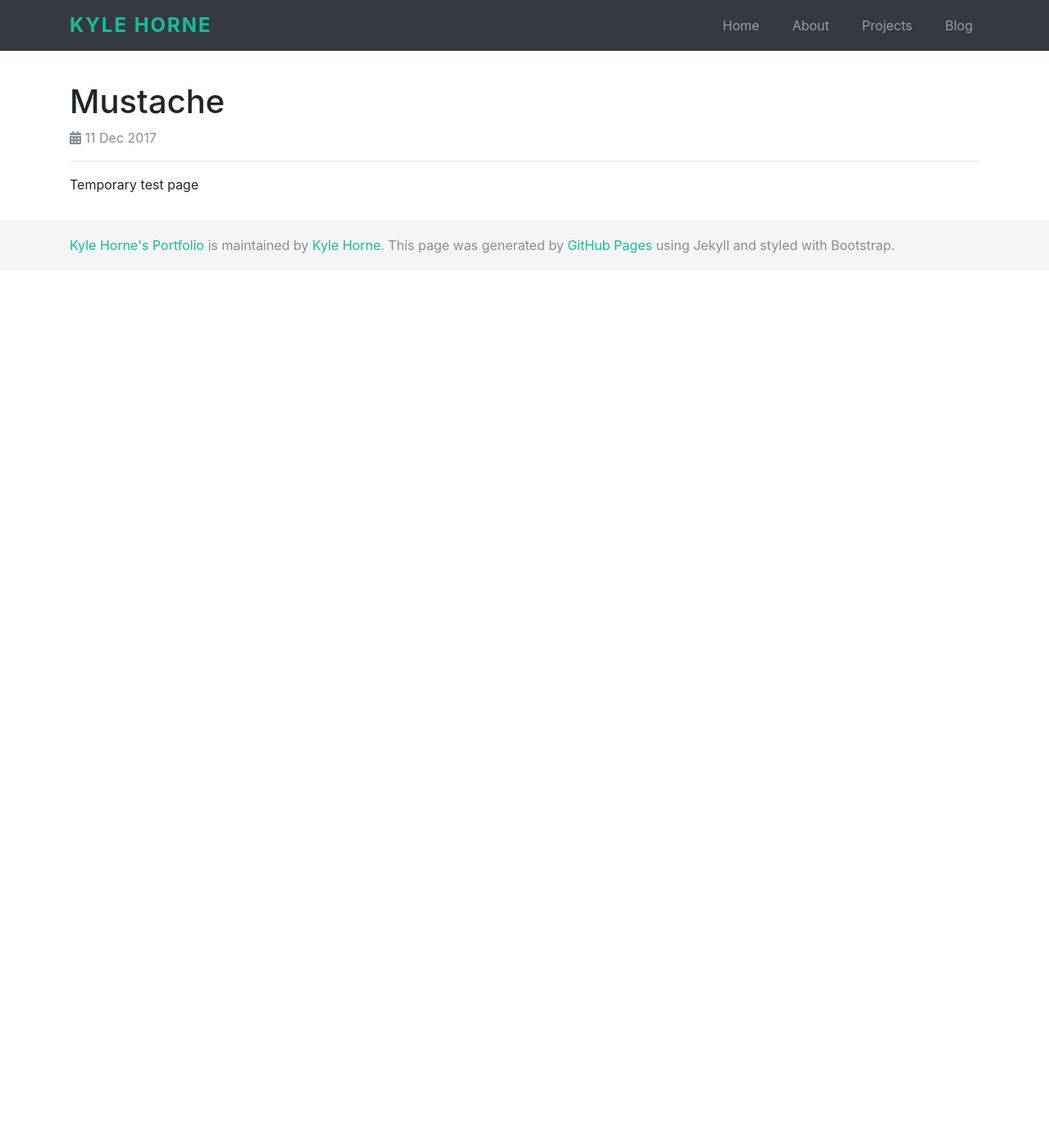
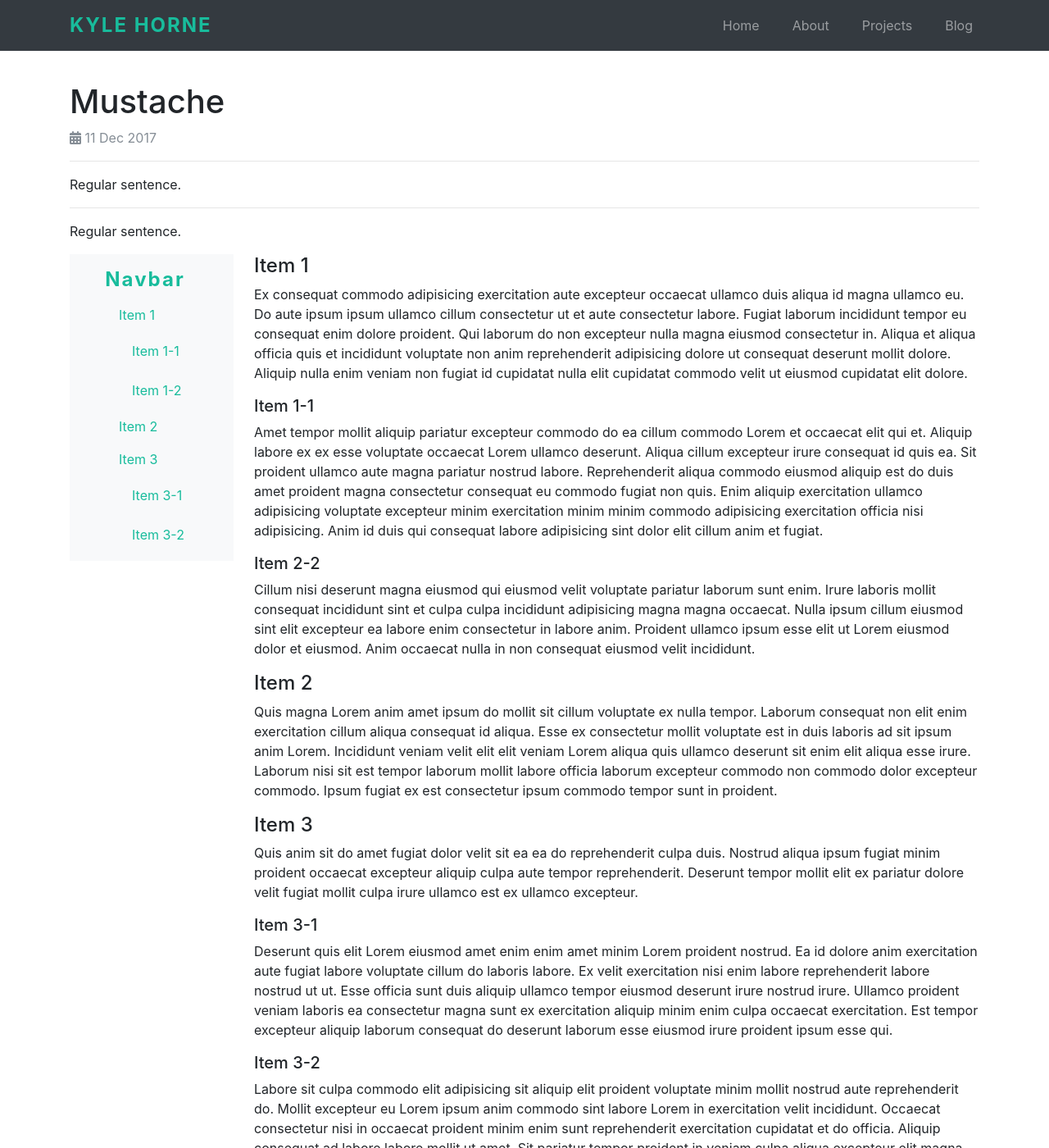
Before and after one commit to kyle-horne/kyle-horne.github.io, a Jekyll site: the page built from _posts/2017-12-11-mustache.md, in a window 1280 px wide and 1400 px high. Shown: the whole window at 82% size. Built offline with Jekyll 4.4.1, drawn with Linux system fonts in a browser that asks for light colours; nearby versions of some CDN libraries; some of the changed text lies outside the part shown.

Commit message:
Update site url

```diff
--- a/_config.yml
+++ b/_config.yml
@@ -7,7 +7,7 @@ paginate:     1
 # About/contact
 author:
   name:       Kyle Horne
-  url:        https://kyle-horne.github.io/about
+  url:        https://kylehorne.github.io/about
 
 # Gems
 plugins:
--- /dev/null
+++ b/_layouts/defaultscroll.html
@@ -0,0 +1,21 @@
+<!doctype html>
+<html lang="en">
+  {% include head.html %}
+
+  <body class="scrollspy-content" data-spy="scroll" data-target="#myScrollspy" data-offset="100">
+    {% include page-header.html %}
+
+    <section class="container">
+
+      <h1>{{ page.title }}</h1>
+      <p class="meta text-muted"><i class="fa fa-calendar" aria-hidden="true"></i> {{ page.date | date_to_string }}</p>
+      <hr/>
+
+      {{ content }}
+
+    </section>
+
+    {% include page-footer.html %}
+
+  </body>
+</html>
--- a/_posts/2017-12-11-mustache.md
+++ b/_posts/2017-12-11-mustache.md
@@ -1,8 +1,50 @@
 ---
-layout: post
+layout: defaultscroll
 title: "Mustache"
 date: 2017-12-11 22:20:00
 categories: code
+excerpt: "Ex consequat commodo adipisicing exercitation aute excepteur occaecat ullamco duis aliqua id magna ullamco eu. Do aute ipsum ipsum ullamco cillum consectetur ut et aute consectetur labore."
 ---
 
-Temporary test page
+<p>Regular sentence.</p>
+<hr />
+<p>Regular sentence.</p>
+
+<div id="myScrollspy">
+    <div id="left-sidebar">
+      <nav class="navbar navbar-light bg-light flex-column">
+      <a class="navbar-brand" href="#">Navbar</a>
+        <nav class="nav nav-pills flex-column">
+          <a class="nav-link active" href="#item-1">Item 1</a>
+          <nav class="nav nav-pills flex-column">
+            <a class="nav-link ml-3 my-1 active" href="#item-1-1">Item 1-1</a>
+            <a class="nav-link ml-3 my-1" href="#item-1-2">Item 1-2</a>
+          </nav>
+          <a class="nav-link" href="#item-2">Item 2</a>
+          <a class="nav-link" href="#item-3">Item 3</a>
+          <nav class="nav nav-pills flex-column">
+            <a class="nav-link ml-3 my-1" href="#item-3-1">Item 3-1</a>
+            <a class="nav-link ml-3 my-1" href="#item-3-2">Item 3-2</a>
+          </nav>
+        </nav>
+      </nav>
+    </div>
+    <div id="right-content">
+      <div data-spy="scroll">
+        <h4 id="item-1">Item 1</h4>
+        <p>Ex consequat commodo adipisicing exercitation aute excepteur occaecat ullamco duis aliqua id magna ullamco eu. Do aute ipsum ipsum ullamco cillum consectetur ut et aute consectetur labore. Fugiat laborum incididunt tempor eu consequat enim dolore proident. Qui laborum do non excepteur nulla magna eiusmod consectetur in. Aliqua et aliqua officia quis et incididunt voluptate non anim reprehenderit adipisicing dolore ut consequat deserunt mollit dolore. Aliquip nulla enim veniam non fugiat id cupidatat nulla elit cupidatat commodo velit ut eiusmod cupidatat elit dolore.</p>
+        <h5 id="item-1-1">Item 1-1</h5>
+        <p>Amet tempor mollit aliquip pariatur excepteur commodo do ea cillum commodo Lorem et occaecat elit qui et. Aliquip labore ex ex esse voluptate occaecat Lorem ullamco deserunt. Aliqua cillum excepteur irure consequat id quis ea. Sit proident ullamco aute magna pariatur nostrud labore. Reprehenderit aliqua commodo eiusmod aliquip est do duis amet proident magna consectetur consequat eu commodo fugiat non quis. Enim aliquip exercitation ullamco adipisicing voluptate excepteur minim exercitation minim minim commodo adipisicing exercitation officia nisi adipisicing. Anim id duis qui consequat labore adipisicing sint dolor elit cillum anim et fugiat.</p>
+        <h5 id="item-1-2">Item 2-2</h5>
+        <p>Cillum nisi deserunt magna eiusmod qui eiusmod velit voluptate pariatur laborum sunt enim. Irure laboris mollit consequat incididunt sint et culpa culpa incididunt adipisicing magna magna occaecat. Nulla ipsum cillum eiusmod sint elit excepteur ea labore enim consectetur in labore anim. Proident ullamco ipsum esse elit ut Lorem eiusmod dolor et eiusmod. Anim occaecat nulla in non consequat eiusmod velit incididunt.</p>
+        <h4 id="item-2">Item 2</h4>
+        <p>Quis magna Lorem anim amet ipsum do mollit sit cillum voluptate ex nulla tempor. Laborum consequat non elit enim exercitation cillum aliqua consequat id aliqua. Esse ex consectetur mollit voluptate est in duis laboris ad sit ipsum anim Lorem. Incididunt veniam velit elit elit veniam Lorem aliqua quis ullamco deserunt sit enim elit aliqua esse irure. Laborum nisi sit est tempor laborum mollit labore officia laborum excepteur commodo non commodo dolor excepteur commodo. Ipsum fugiat ex est consectetur ipsum commodo tempor sunt in proident.</p>
+        <h4 id="item-3">Item 3</h4>
+        <p>Quis anim sit do amet fugiat dolor velit sit ea ea do reprehenderit culpa duis. Nostrud aliqua ipsum fugiat minim proident occaecat excepteur aliquip culpa aute tempor reprehenderit. Deserunt tempor mollit elit ex pariatur dolore velit fugiat mollit culpa irure ullamco est ex ullamco excepteur.</p>
+        <h5 id="item-3-1">Item 3-1</h5>
+        <p>Deserunt quis elit Lorem eiusmod amet enim enim amet minim Lorem proident nostrud. Ea id dolore anim exercitation aute fugiat labore voluptate cillum do laboris labore. Ex velit exercitation nisi enim labore reprehenderit labore nostrud ut ut. Esse officia sunt duis aliquip ullamco tempor eiusmod deserunt irure nostrud irure. Ullamco proident veniam laboris ea consectetur magna sunt ex exercitation aliquip minim enim culpa occaecat exercitation. Est tempor excepteur aliquip laborum consequat do deserunt laborum esse eiusmod irure proident ipsum esse qui.</p>
+        <h5 id="item-3-2">Item 3-2</h5>
+        <p>Labore sit culpa commodo elit adipisicing sit aliquip elit proident voluptate minim mollit nostrud aute reprehenderit do. Mollit excepteur eu Lorem ipsum anim commodo sint labore Lorem in exercitation velit incididunt. Occaecat consectetur nisi in occaecat proident minim enim sunt reprehenderit exercitation cupidatat et do officia. Aliquip consequat ad labore labore mollit ut amet. Sit pariatur tempor proident in veniam culpa aliqua excepteur elit magna fugiat eiusmod amet officia.</p>
+      </div>
+    </div>
+  </div>
--- a/blog/index.html
+++ b/blog/index.html
@@ -1,6 +1,7 @@
 ---
 layout: default
 title: Full Archives
+page.show_sidebar: false
 ---
 
 <h1>{{ page.title }}</h1>
--- a/css/main.css
+++ b/css/main.css
@@ -37,8 +37,9 @@ nav .nav-item:last-child {
 }
 
 .footer {
-  line-height: 60px;
+  clear: both;
   background-color: #f5f5f5;
+  padding: 15px 0;
   margin-top: 2rem;
 }
 
@@ -187,3 +188,41 @@ nav .nav-item:last-child {
 .posts li div.float-left {
   width: 125px;
 }
+
+#left-sidebar {
+  display: none;
+}
+
+.fixed-sidebar {
+  position: fixed;
+  top: 220px;
+  bottom: 50px;
+}
+
+
+  body.scrollspy-content #left-sidebar {
+    display: block;
+    float: left;
+    width: 200px;
+  }
+
+  body.scrollspy-content #right-content {
+   margin-left:225px;
+  }
+
+  @media screen and (max-width: 768px){
+    body.scrollspy-content #left-sidebar {
+      display: none;
+    }
+
+    body.scrollspy-content #right-content {
+     margin-left: 0;
+     float: none;
+    }
+  }
+
+  @media screen and (max-width: 575px){
+    ul.posts {
+      padding-left: 0;
+    }
+  }
--- a/js/main.js
+++ b/js/main.js
@@ -9,4 +9,10 @@ $(document).ready(function(){
     $('.navbar-nav > li.nav-item > a[href="'+pathname+'"]').parent().addClass('active');
   }
 
+  //scrollspy sidebar
+  $( window ).scroll(function() {
+    console.log($('#left-sidebar').offset());
+  });
+
+
 });
```
Also changed, not shown: search.json (deleted, +0 -15 lines), README.md.
